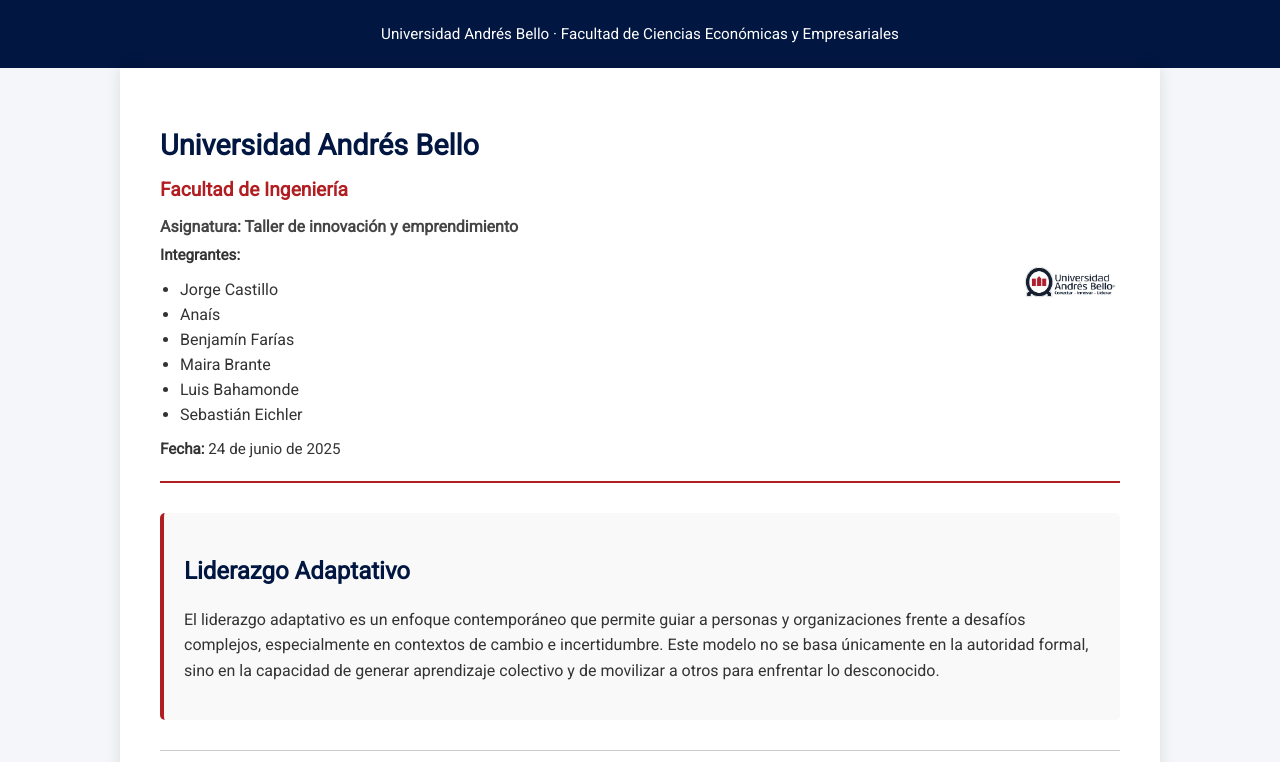
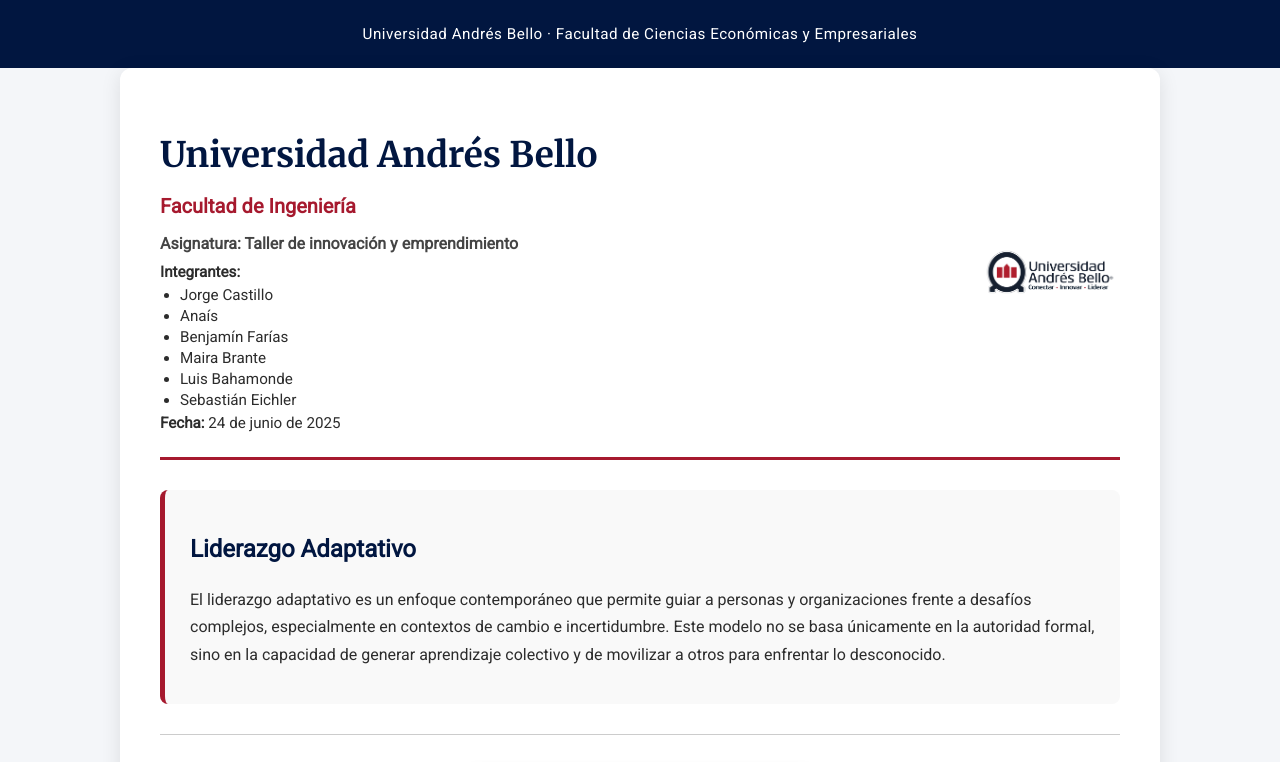
Before and after one commit to Fufencio/Innovacion, a plain HTML site: page index.html in a window 1280 px wide. Shown: the top 762 px of the page. Drawn offline with Linux system fonts and the light colour scheme.

Commit message:
Update estilos.css

```diff
--- a/estilos.css
+++ b/estilos.css
@@ -2,7 +2,7 @@
   margin: 0;
   font-family: 'Roboto', sans-serif;
   background-color: #f4f6f9;
-  color: #333;
+  color: #2c2c2c;
 }
 
 .nav-simulada {
@@ -11,6 +11,7 @@
   text-align: center;
   padding: 10px 0;
   font-size: 0.95rem;
+  letter-spacing: 0.5px;
 }
 
 .container {
@@ -18,7 +19,8 @@
   margin: auto;
   background: white;
   padding: 40px;
-  box-shadow: 0 0 15px rgba(0, 0, 0, 0.1);
+  box-shadow: 0 4px 20px rgba(0, 0, 0, 0.1);
+  border-radius: 12px;
 }
 
 .encabezado {
@@ -26,15 +28,27 @@
   justify-content: space-between;
   align-items: center;
   flex-wrap: wrap;
-  border-bottom: 2px solid #b11e22;
+  border-bottom: 3px solid #a6192e;
   padding-bottom: 20px;
   margin-bottom: 30px;
+  gap: 20px;
+}
+
+.logo {
+  flex: 0 0 240px;
+  display: flex;
+  align-items: center;
+  justify-content: flex-end;
+  padding-left: 20px;
 }
 
 .logo img {
-  height: 100px;
-  max-width: 100%;
+  height: 140px;
+  width: auto;
+  object-fit: contain;
 }
+
+
 
 .titulo {
   flex: 1;
@@ -42,14 +56,14 @@
 }
 
 .titulo h1 {
-  font-size: 1.8rem;
+  font-family: 'Merriweather', serif;
+  font-size: 2.2rem;
   color: #011640;
-  margin-bottom: 5px;
+  margin-bottom: 8px;
 }
-
 .titulo h2 {
-  font-size: 1.2rem;
-  color: #b11e22;
+  font-size: 1.25rem;
+  color: #a6192e;
   margin-bottom: 10px;
 }
 
@@ -59,26 +73,35 @@
   margin-bottom: 10px;
 }
 
-.titulo p {
-  margin: 3px 0;
+.titulo p, .titulo ul {
+  margin: 5px 0;
   font-size: 0.95rem;
 }
 
+.autores li {
+  margin-bottom: 3px;
+}
+
 main {
-  line-height: 1.6;
+  line-height: 1.7;
 }
 
 .seccion {
   margin-bottom: 30px;
   background-color: #f9f9f9;
-  padding: 20px;
-  border-left: 4px solid #b11e22;
-  border-radius: 5px;
+  padding: 20px 25px;
+  border-left: 5px solid #a6192e;
+  border-radius: 8px;
+  transition: box-shadow 0.3s ease;
+}
+
+.seccion:hover {
+  box-shadow: 0 4px 12px rgba(0, 0, 0, 0.05);
 }
 
 .seccion h2, .seccion h3 {
   color: #011640;
-  margin-bottom: 10px;
+  margin-bottom: 12px;
 }
 
 ul {
@@ -86,7 +109,12 @@
 }
 
 ul li {
-  margin-bottom: 6px;
+  margin-bottom: 8px;
+  transition: transform 0.2s ease;
+}
+
+ul li:hover {
+  transform: translateX(5px);
 }
 
 .imagen {
@@ -97,8 +125,14 @@
 .imagen img {
   width: 90%;
   max-width: 600px;
-  border-radius: 8px;
+  border-radius: 10px;
   border: 1px solid #ccc;
+  box-shadow: 0 2px 8px rgba(0, 0, 0, 0.08);
+  transition: transform 0.3s ease;
+}
+
+.imagen img:hover {
+  transform: scale(1.02);
 }
 
 .caption {
@@ -113,8 +147,11 @@
   padding-top: 20px;
   margin-top: 40px;
   font-size: 0.85rem;
-  color: #888;
-  border-top: 1px solid #ccc;
+  color: #fff;
+  background-color: #011640;
+  padding: 20px 10px;
+  border-top: 1px solid #444;
+  border-radius: 0 0 12px 12px;
 }
 
 hr {
@@ -135,11 +172,11 @@
   }
 
   .titulo h1 {
-    font-size: 1.5rem;
+    font-size: 1.6rem;
   }
 
   .titulo h2, .titulo h3 {
-    font-size: 1rem;
+    font-size: 1.1rem;
   }
 
   .container {
```
